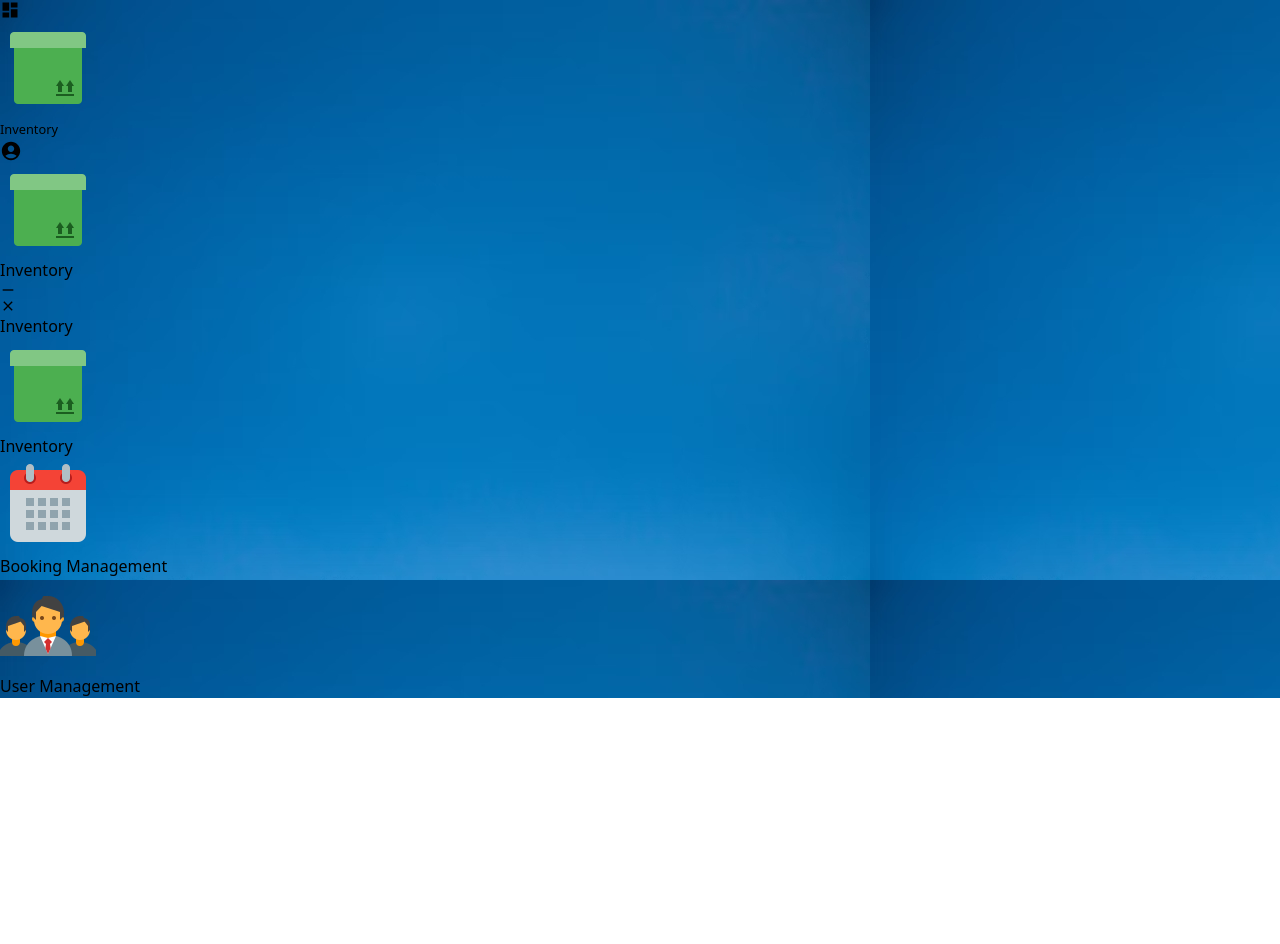
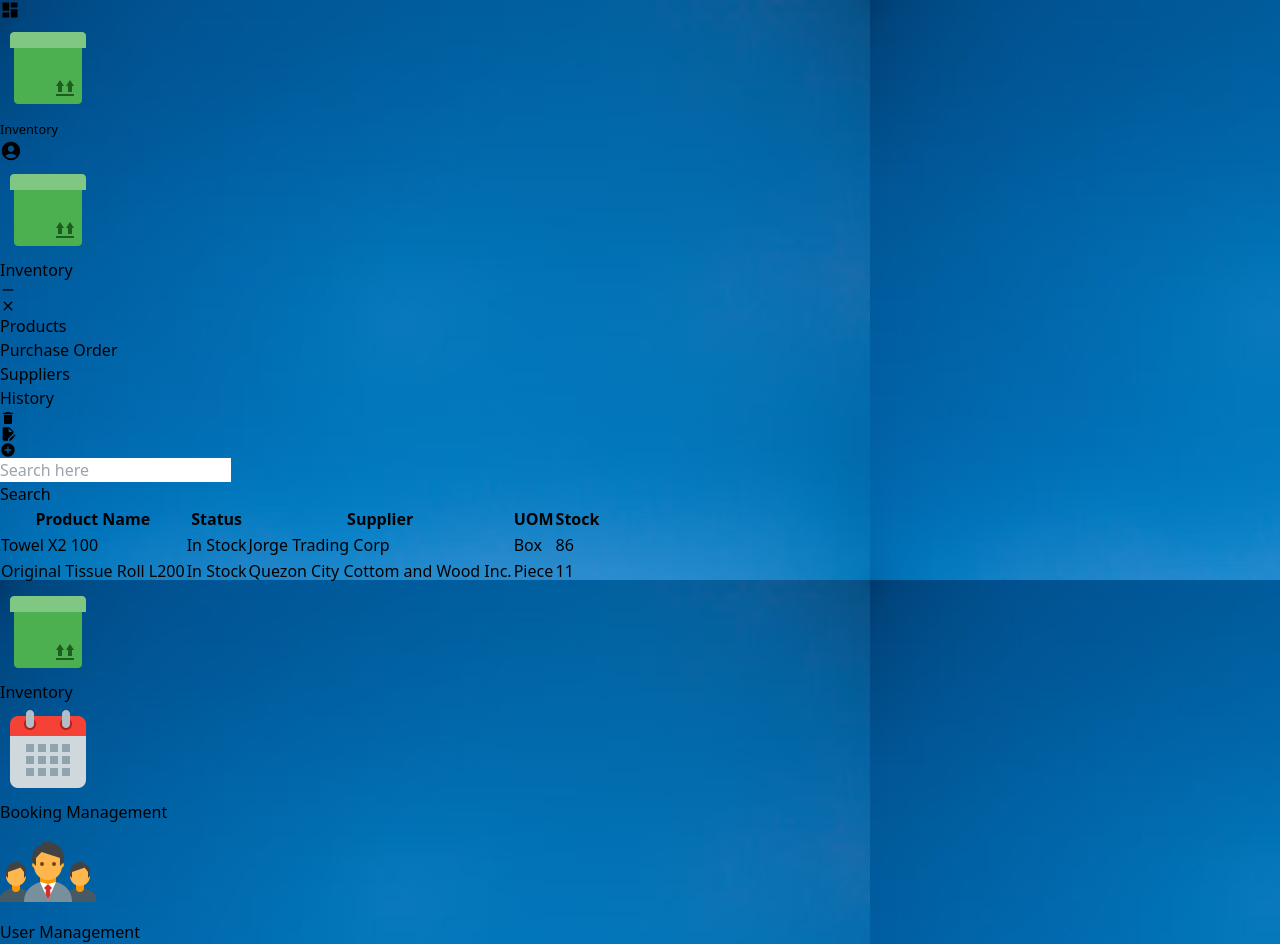
Before and after one commit to cftiangco/web-desktop-ui, a React (Vite) app: page / in a window 1280 px wide. Both pictures are taken after a click on the element "Inventory". Before the commit the page ends 800 px from the top, so only its background shows below. Built offline with nearby package versions, Linux system fonts and the light colour scheme.

Commit message:
added inventory content and table

```diff
--- a/src/App.tsx
+++ b/src/App.tsx
@@ -1,4 +1,4 @@
-import React,{useState} from 'react'
+import {useState} from 'react'
 import './App.css'
 import Screen from './components/Screen'
 import Iconx from './components/Iconx'
@@ -6,6 +6,8 @@
 import iconBookingfrom from "./assets/icons/booking.png"
 import iconInventory from "./assets/icons/inventory.png"
 import Modal from "./components/utils/Modal"
+
+import Inventory from './components/contents/Inventory'
 
 function App() {
 
@@ -49,7 +51,7 @@
   const handleOnclickActive = (code:string) => {
     const selected = apps.map((obj:any) => {
       if(obj.code === code) {
-        return {...obj,status:1}
+        return obj.status === 1 ? {...obj,status:2} : {...obj,status:1}
       }
       return obj.status === 1 ? {...obj,status:2} : obj;
     });
@@ -62,19 +64,19 @@
         case "INV":
           return (
             <Modal title={obj.label} key={idx} visible={true} onClose={() => handleOnCloseModals(obj)} icon={obj.icon} onMinimize={() => handleOnMinimizeModals(obj)}>
-                <p>{obj.label}</p>
+                <Inventory />
             </Modal>
           )
         case "BKM":
           return (
             <Modal title={obj.label} key={idx} visible={true} onClose={() => handleOnCloseModals(obj)} icon={obj.icon} onMinimize={() => handleOnMinimizeModals(obj)}>
-                <p>{obj.label}</p>
+                <Inventory />
             </Modal>
           )
         case "USM":
           return (
             <Modal title={obj.label} key={idx} visible={true} onClose={() => handleOnCloseModals(obj)} icon={obj.icon} onMinimize={() => handleOnMinimizeModals(obj)}>
-                <p>{obj.label}</p>
+                <Inventory />
             </Modal>
           )
       }
--- /dev/null
+++ b/src/components/contents/Inventory/index.tsx
@@ -0,0 +1,59 @@
+import { MdDelete,MdOutlineAddCircle,MdEditDocument } from "react-icons/md";
+import TabCategory from "../../utils/TabCategory";
+import Table from "../../utils/table";
+
+const Inventory = () => {
+
+    const headers = ['Product Name','Status','Supplier','UOM','Stock']
+    const items = [
+        {productName:'Towel X2 100',status:'In Stock',supplier:'Jorge Trading Corp',uom:'Box',stock:86},
+        {productName:'Original Tissue Roll L200',status:'In Stock',supplier:'Quezon City Cottom and Wood Inc.',uom:'Piece',stock:11},
+    ]
+
+    const handleOnClickRow = (value:any) => {
+        console.log(`row:`,value);
+    }
+
+    return (
+        <div>
+
+            <div className="border-b-2 h-10 w-full items-center hidden"></div>
+
+            <div className="flex">
+                <div className="h-screen w-48 border-r-2 flex items-start content-center justify-center">
+                    <div className="w-full mt-10 flex flex-col gap-1 items-center text-start">
+                        <TabCategory label="Products" />
+                        <TabCategory label="Purchase Order" />
+                        <TabCategory label="Suppliers" />
+                        <TabCategory label="History" />
+                    </div>
+                </div>
+                <div className="w-full">
+
+                    <div className="h-8 w-full mx-1 flex items-center gap-2 border-b-2">
+                        <div className="flex items-center justify-around p-1 m- 1 gap-2 w-48">
+                            <MdDelete className="cursor-pointer hover:text-gray-500" />
+                            <MdEditDocument className="cursor-pointer hover:text-gray-500"/>
+                            <MdOutlineAddCircle className="cursor-pointer hover:text-gray-500"/>
+                        </div>
+                        <input type="text" placeholder="Search here" className="px-2 h-8 w-full outline-none border rounded"/>
+                        <div className="me-2">
+                            <button className="outline-none">Search</button>
+                        </div>
+                    </div>
+
+                    <div className="w-full">
+                        <Table
+                            headers={headers}
+                            items={items}
+                            onClickRow={handleOnClickRow}
+                        />
+                    </div>
+
+                </div>
+            </div>
+        </div>
+    )
+}
+
+export default Inventory;
--- a/src/components/utils/ActiveIcon/index.tsx
+++ b/src/components/utils/ActiveIcon/index.tsx
@@ -12,7 +12,7 @@
     return (
         <div
             onClick={() => onClick(code)}
-            className={`cursor-pointer flex items-center gap-1 pe-1 border-r border-b-2 ${status === 1 ? "border-blue-500":""}`}>
+            className={`cursor-pointer flex items-center gap-1 pe-1 ${status === 1 ? "border-blue-500 border-b-2":""}`}>
             <img src={icon} alt="icon" className="w-4"/>
             <small className="p-0 m-0 hidden md:block">{label}</small>
         </div>
--- a/src/components/utils/Modal/index.tsx
+++ b/src/components/utils/Modal/index.tsx
@@ -28,9 +28,9 @@
     return (
         <div className="h-screen w-full fixed flex justify-center items-center content-center">
 
-          <div className="w-1/2 h-1/2 bg-white rounded">
+          <div className="w-full h-full bg-white shadow">
 
-            <div className="flex justify-between  border-b-2 bg-blue-400 rounded-t py-1">
+            <div className="flex justify-between  border-b-2 bg-blue-400 py-1">
 
                 <div className="flex items-center justify-start ms-2 gap-1">
                     <img src={icon} className="w-5"/>
@@ -50,7 +50,7 @@
             </div>
 
 
-            <div className="m-1 p-1">
+            <div className="">
                 {children}
             </div>
 
--- /dev/null
+++ b/src/components/utils/TabCategory/index.tsx
@@ -0,0 +1,15 @@
+
+interface ITabCategory {
+    label:string;
+    onClick?:any;
+}
+
+const TabCategory = ({label,onClick}:ITabCategory) => {
+    return (
+        <div className="w-full cursor-pointer hover:bg-gray-300/75 py-1">
+            <h2 onClick={onClick} className="ms-3 text-sm">{label}</h2>
+        </div>
+    )
+}
+
+export default TabCategory;
--- /dev/null
+++ b/src/components/utils/table/index.tsx
@@ -0,0 +1,34 @@
+
+
+interface ITable {
+    headers:any;
+    items:any;
+    onClickRow?:any;
+}
+
+const Table = ({headers,items,onClickRow}:ITable) => {
+    return (
+        <table className="w-full text-sm">
+            <thead>
+                <tr>
+                    {headers.map((header:string,idx:number) => (
+                        <th key={idx} className="text-start text-gray-600">{header}</th>
+                    ))}
+                </tr>
+            </thead>
+            <tbody>
+                {items.map((obj:any,idx:number) => (
+                    <tr onClick={() => onClickRow(obj)} key={idx} className="border-b-2 hover:bg-gray-200 cursor-pointer">
+                        <td>{obj.productName}</td>
+                        <td className="text-green-600 font-semibold">{obj.status}</td>
+                        <td>{obj.supplier}</td>
+                        <td>{obj.uom}</td>
+                        <td>{obj.stock}</td>
+                    </tr>
+                ))}
+            </tbody>
+        </table>
+    )
+}
+
+export default Table;
```
